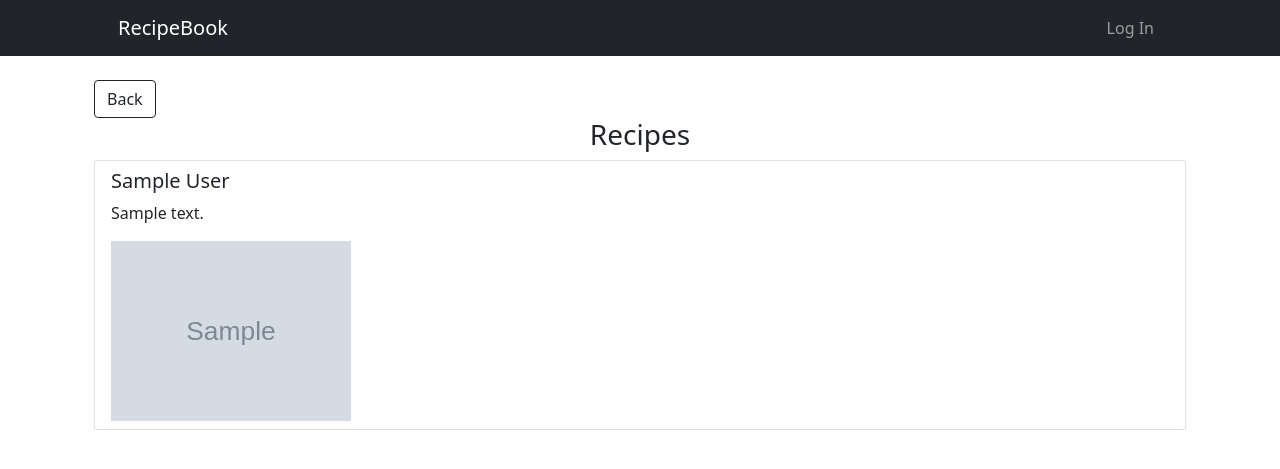
After one commit to margo-dubovik/recipe-book, a Django app: page /admin-panel/recipes in a window 1280 px wide. The commit adds this page. Shown: the top 469 px of the page. Run offline with Django 4.2, Linux system fonts and the light colour scheme; tables that the repository leaves empty hold one stand-in row (values such as "Sample post"); grey boxes marked "Sample" are stand-in pictures.

Commit message:
view for recipes list added

```diff
--- a/recipebook/admin_panel/templates/admin_panel/admin_panel_home.html
+++ b/recipebook/admin_panel/templates/admin_panel/admin_panel_home.html
@@ -4,7 +4,7 @@
 <div class="container">
     <ul>
         <li><a href="{% url 'bot-users' %}">Bot Users list</a></li>
-        <li><a href="#">New Recipe</a></li>
+        <li><a href="{% url 'recipes' %}">Recipes</a></li>
     </ul>
 </div>
 {% else %}
--- a/recipebook/admin_panel/templates/admin_panel/bot_users_list.html
+++ b/recipebook/admin_panel/templates/admin_panel/bot_users_list.html
@@ -2,10 +2,12 @@
 {% block body %}
 <div class="container">
   <a href="{% url 'home-view' %}" class="btn btn-outline-dark">Back</a>
-  <h4>Bot Users:</h4>
+  <br>
+  <br>
+  <h3>Bot Users:</h3>
     <ul class="list-group">
       {% for user in bot_users %}
-        <li class="list-group-item">
+        <li class="list-group-item" style="width: 40rem;">
           <p><small>Username: </small><strong>{{ user.username }}</strong></p>
           <p><small>Telegram ID: </small><strong>{{ user.tg_id }}</strong></p>
           <p><small>First name: </small><strong>{{ user.first_name }}</strong></p>
--- /dev/null
+++ b/recipebook/admin_panel/templates/admin_panel/recipes_list.html
@@ -0,0 +1,18 @@
+{% extends 'admin_panel/base.html' %}
+{% block body %}
+<div class="container">
+  <a href="{% url 'home-view' %}" class="btn btn-outline-dark">Back</a>
+  <h3 class="text-center">Recipes</h3>
+    <ul class="list-group">
+      {% for recipe in recipes %}
+        <li class="list-group-item">
+          <h5 сlass="text-center">{{ recipe.name }}</h5>
+          <p>{{ recipe.text }}</p>
+          {% if recipe.photo %}
+            <img src="{{ recipe.photo_url }}" width="240" alt="recipe_image">
+          {% endif %}
+        </li>
+      {% endfor %}
+    </ul>
+</div>
+{% endblock %}
--- a/recipebook/admin_panel/urls.py
+++ b/recipebook/admin_panel/urls.py
@@ -4,4 +4,5 @@ from . import views
 urlpatterns = [
         path('admin-panel', views.homeview, name='home-view'),
         path('admin-panel/bot-users', views.BotUsersList.as_view(), name='bot-users'),
+        path('admin-panel/recipes', views.RecipesList.as_view(), name='recipes'),
 ]
--- a/recipebook/admin_panel/views.py
+++ b/recipebook/admin_panel/views.py
@@ -3,6 +3,7 @@ from django.shortcuts import render
 from django.views.generic import TemplateView
 
 from users.models import BotUser
+from admin_panel.models import Recipe
 
 
 def homeview(request):
@@ -16,3 +17,12 @@ class BotUsersList(TemplateView):
         context = super().get_context_data(**kwargs)
         context['bot_users'] = BotUser.objects.all()
         return context
+
+
+class RecipesList(TemplateView):
+    template_name = 'admin_panel/recipes_list.html'
+
+    def get_context_data(self, **kwargs):
+        context = super().get_context_data(**kwargs)
+        context['recipes'] = Recipe.objects.all()
+        return context
```
